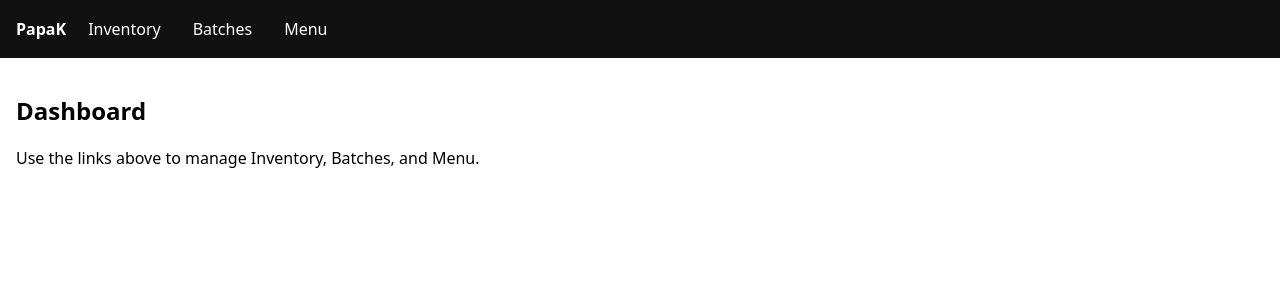
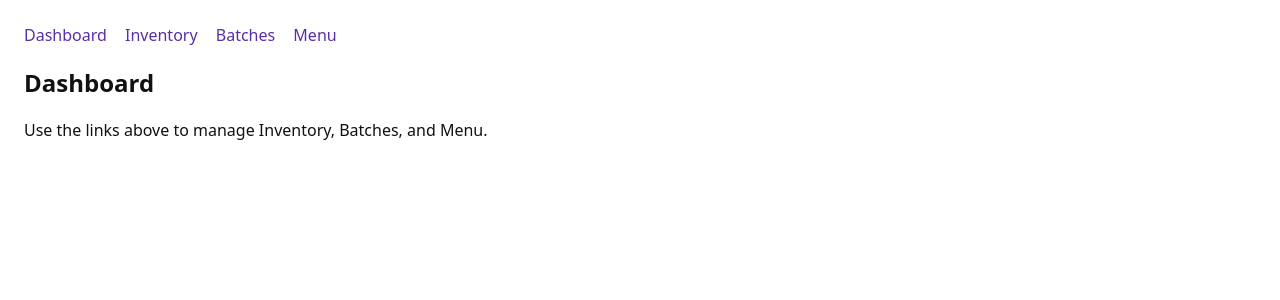
Before and after one commit to Ronnie2133/xcpstarter, a Flask app: page / in a window 1280 px wide. Shown: the top 300 px of the page. Run offline with Flask 3, Linux system fonts and the light colour scheme; data comes from the database, SQL or seed files in the repository; data that the repository does not hold is empty.

Commit message:
Update layout.html

```diff
--- a/templates/layout.html
+++ b/templates/layout.html
@@ -1,32 +1,42 @@
 <!doctype html>
 <html>
 <head>
-  <meta name="viewport" content="width=device-width, initial-scale=1">
-  <title>PapaK XCP</title>
+  <meta charset="utf-8">
+  <title>XCP Starter</title>
   <style>
-    body{font-family:system-ui,Arial,sans-serif;margin:0;padding:0;}
-    .nav{display:flex;gap:12px;padding:12px 16px;background:#111;color:#fff;align-items:center}
-    .nav a{color:#fff;text-decoration:none;padding:6px 10px;border-radius:6px}
-    .nav a:hover{background:#333}
-    .wrap{padding:16px}
-    .flash{background:#fffbcc;border:1px solid #ffe58f;padding:8px 12px;border-radius:6px;margin:10px 0}
+    body{font-family:system-ui,Segoe UI,Arial,sans-serif;margin:24px;color:#111}
+    a{color:#5a2ea6;text-decoration:none} a:hover{text-decoration:underline}
+    header{margin-bottom:18px} nav a{margin-right:14px}
+    table{border-collapse:collapse;width:100%;margin-top:10px}
+    th,td{border-bottom:1px solid #eee;padding:8px 10px;text-align:left}
+    th{font-weight:600;background:#fafafa}
+    .muted{color:#666}
+    .right{text-align:right}
+    .flash{background:#fff7d1;border:1px solid #f1e3a0;padding:10px;border-radius:6px;margin-bottom:14px}
+    input,select,button{padding:8px;border:1px solid #ccc;border-radius:6px}
+    button{background:#5a2ea6;color:#fff;border:none;cursor:pointer} button:hover{opacity:.95}
+    form.inline > *{margin-right:8px}
+    .grid{display:grid;grid-template-columns:1fr 1fr;gap:18px}
+    @media (max-width:900px){ .grid{grid-template-columns:1fr} }
   </style>
 </head>
 <body>
-  <div class="nav">
-    <strong>PapaK</strong>
-    <a href="{{ url_for('inventory') }}">Inventory</a>
-    <a href="{{ url_for('batches') }}">Batches</a>
-    <a href="{{ url_for('menu_items') }}">Menu</a>
-    {% if session.get('auth_ok') %}
-      <a href="{{ url_for('logout') }}" style="margin-left:auto">Logout</a>
+  <header>
+    <nav>
+      <a href="{{ url_for('index') }}">Dashboard</a>
+      <a href="{{ url_for('inventory') }}">Inventory</a>
+      <a href="{{ url_for('batches') }}">Batches</a>
+      <a href="{{ url_for('menu_items') }}">Menu</a>
+      {% if session.get('auth_ok') %}<a href="{{ url_for('logout') }}">Logout</a>{% endif %}
+    </nav>
+  </header>
+
+  {% with messages = get_flashed_messages() %}
+    {% if messages %}
+      {% for m in messages %}<div class="flash">{{ m }}</div>{% endfor %}
     {% endif %}
-  </div>
-  <div class="wrap">
-    {% with messages = get_flashed_messages() %}
-      {% for m in messages %}<div class="flash">{{ m }}</div>{% endfor %}
-    {% endwith %}
-    {% block content %}{% endblock %}
-  </div>
+  {% endwith %}
+
+  {% block content %}{% endblock %}
 </body>
 </html>
```
